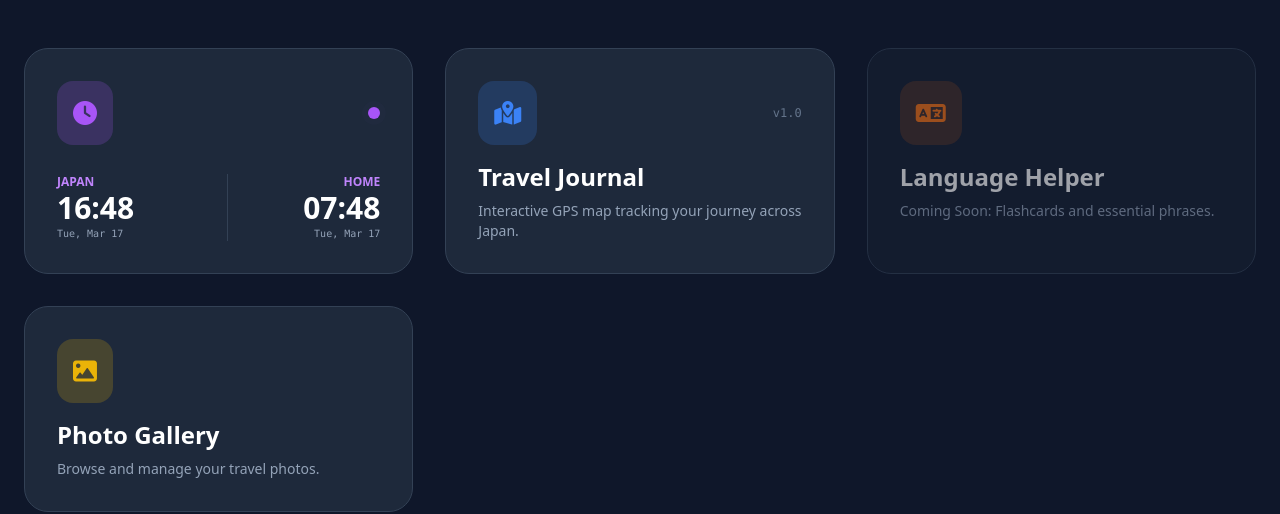
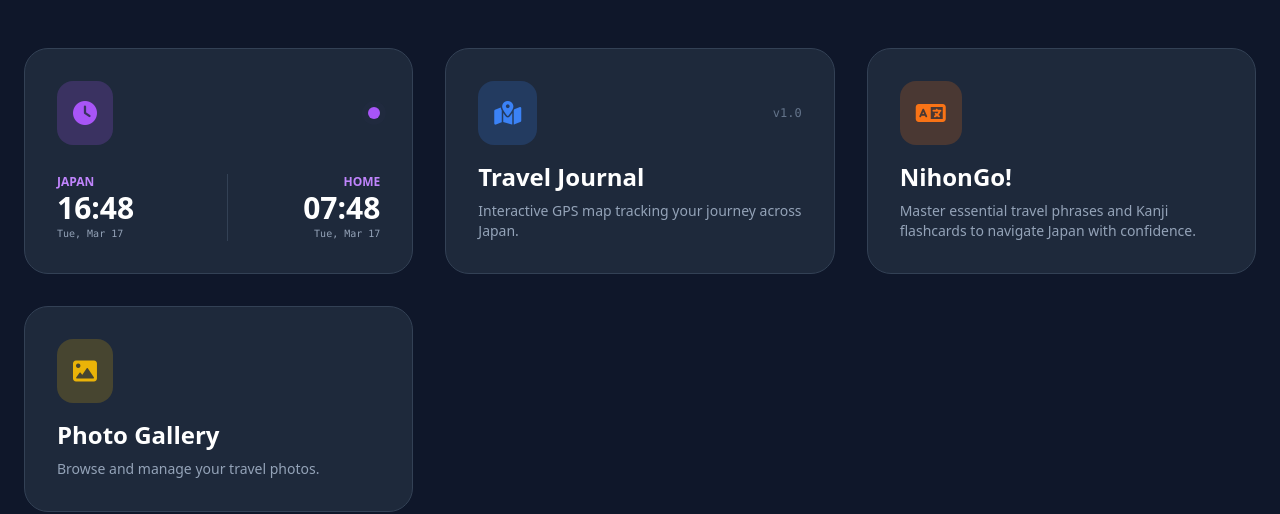
Before and after one commit to rysealex/tabi-time, a Flask app: page / in a window 1280 px wide. Shown: the part 128-642 px from the top of the page. Run offline with Flask 3, Linux system fonts and the light colour scheme; some libraries are stand-ins or nearby versions.

Commit message:
NihonGo! feature setup

```diff
--- a/app/templates/index.html
+++ b/app/templates/index.html
@@ -54,15 +54,15 @@
                 <p class="text-slate-400 text-sm">Interactive GPS map tracking your journey across Japan.</p>
             </a>
 
-            <div class="bg-slate-800/50 p-8 rounded-3xl border border-slate-700 opacity-60 cursor-not-allowed">
+            <a href="/nihongo" class="group bg-slate-800 p-8 rounded-3xl border border-slate-700 hover:border-blue-500 transition-all duration-300 transform hover:-translate-y-2">
                 <div class="flex items-center justify-between mb-4">
                     <div class="bg-orange-500/20 p-4 rounded-2xl">
                         <i class="fa-solid fa-language text-orange-500 text-2xl"></i>
                     </div>
                 </div>
-                <h2 class="text-2xl font-semibold mb-2">Language Helper</h2>
-                <p class="text-slate-400 text-sm">Coming Soon: Flashcards and essential phrases.</p>
-            </div>
+                <h2 class="text-2xl font-semibold mb-2">NihonGo!</h2>
+                <p class="text-slate-400 text-sm">Master essential travel phrases and Kanji flashcards to navigate Japan with confidence.</p>
+            </a>
 
             <!--Disabled for now-->
             <!-- <div class="bg-slate-800 p-8 rounded-3xl border border-slate-700 flex flex-col">
```
Also changed, not shown: app/static/css/nihongo.css (added), app/static/js/nihongo.js (added), app/templates/nihongo.html (added), 2 other files.
